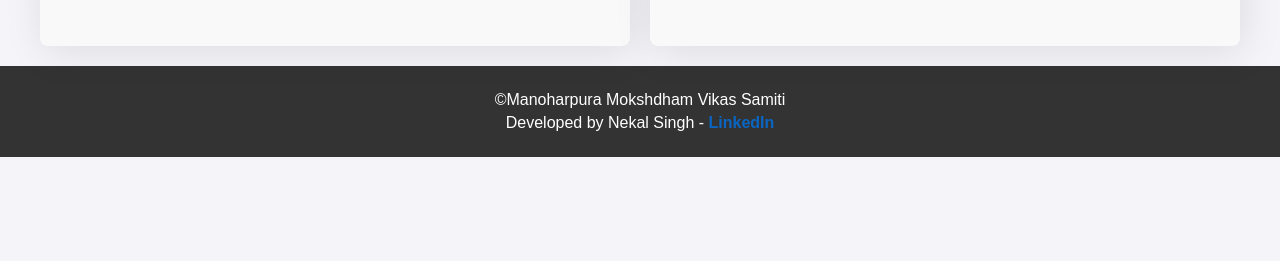
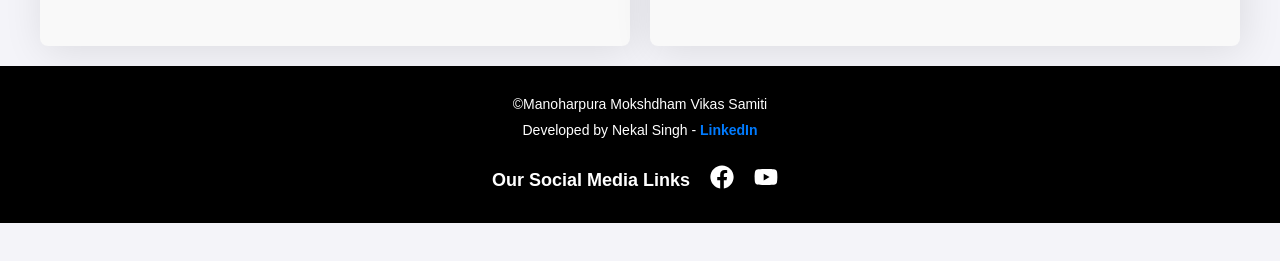
Before and after one commit to nekalsalaria/05_mokshdham, a React (Vite) app in the folder frontend/: page /contact in a window 1280 px wide. Shown: the part 473-734 px from the top of the page. Built offline with nearby package versions, Linux system fonts and the light colour scheme.

Commit message:
change footer

```diff
--- a/frontend/src/components/Footer.jsx
+++ b/frontend/src/components/Footer.jsx
@@ -1,11 +1,26 @@
 import React from "react";
 import "../css/footer.css";
+import { FaFacebook, FaYoutube } from "react-icons/fa";
 
 const Footer = () => {
   return (
     <footer>
       <p>&copy;Manoharpura Mokshdham Vikas Samiti</p>
-      <p>Developed by Nekal Singh - <a href="https://linkedin.com/in/nekalsingh" target="_blank" rel="noopener noreferrer">LinkedIn</a></p>
+      <p>
+        Developed by Nekal Singh -{" "}
+        <a href="https://linkedin.com/in/nekalsingh" target="_blank" rel="noopener noreferrer">
+          LinkedIn
+        </a>
+      </p>
+      <div className="social-icons">
+        <h1>Our Social Media Links</h1>
+        <a href="https://facebook.com" target="_blank" rel="noopener noreferrer">
+          <FaFacebook />
+        </a>
+        <a href="https://youtube.com" target="_blank" rel="noopener noreferrer">
+          <FaYoutube />
+        </a>
+      </div>
     </footer>
   );
 };
--- a/frontend/src/css/footer.css
+++ b/frontend/src/css/footer.css
@@ -1,22 +1,45 @@
 footer {
-    background-color: #333;
-    color: #fff;
+    background-color: black;
+    padding: 20px;
     text-align: center;
-    padding: 20px 10px;
     font-family: Arial, sans-serif;
+    color: white;
 }
 
 footer p {
-    margin: 5px 0;
+    margin: 10px 0;
+    font-size: 14px;
 }
 
 footer a {
-    color: #0A66C2;
+    color: #007bff;
     text-decoration: none;
     font-weight: bold;
 }
 
 footer a:hover {
+    color: #0056b3;
     text-decoration: underline;
-    cursor: pointer;
 }
+
+.social-icons {
+    margin-top: 20px;
+}
+
+.social-icons h1 {
+    font-size: 18px;
+    display: inline-block;
+    margin-right: 10px;
+    vertical-align: middle;
+}
+
+.social-icons a {
+    font-size: 24px;
+    margin: 0 10px;
+    color: white;
+    vertical-align: middle;
+}
+
+.social-icons a:hover {
+    color: #ff0000; /* Change color on hover */
+}
```
